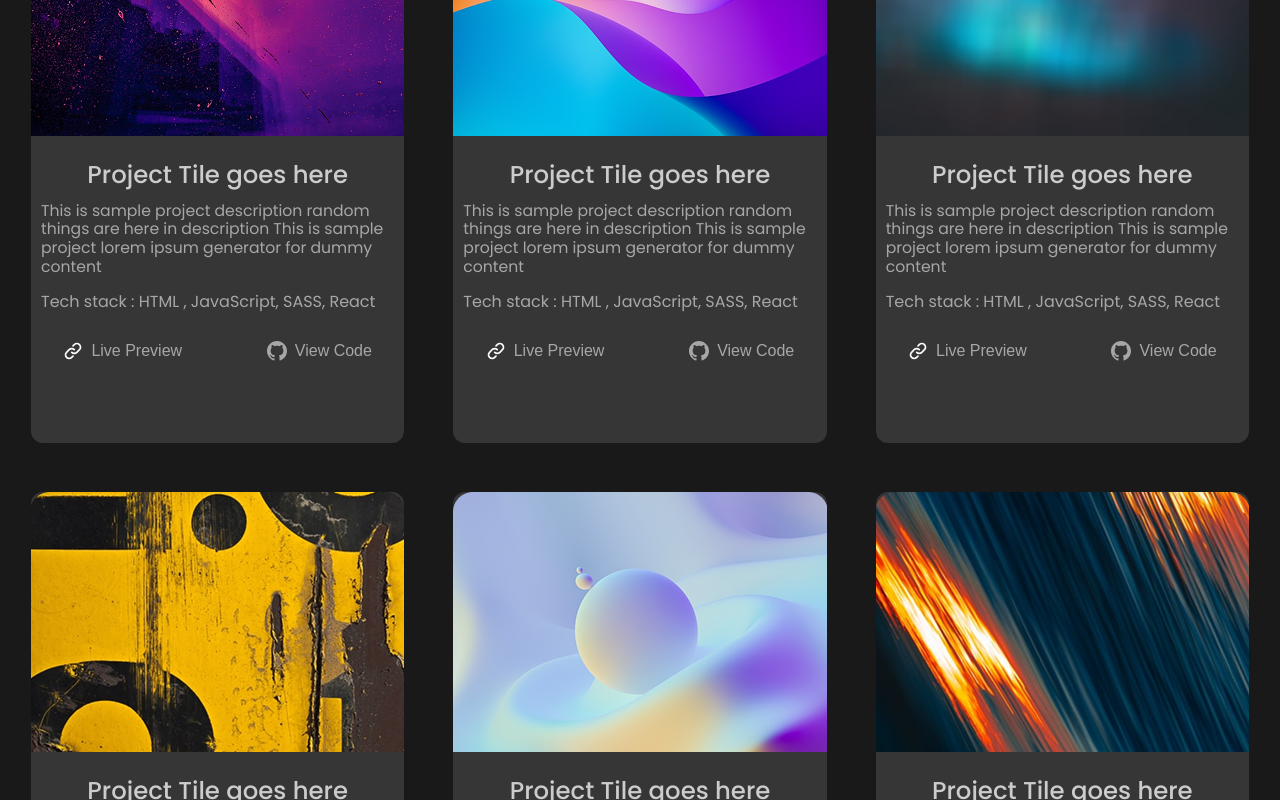
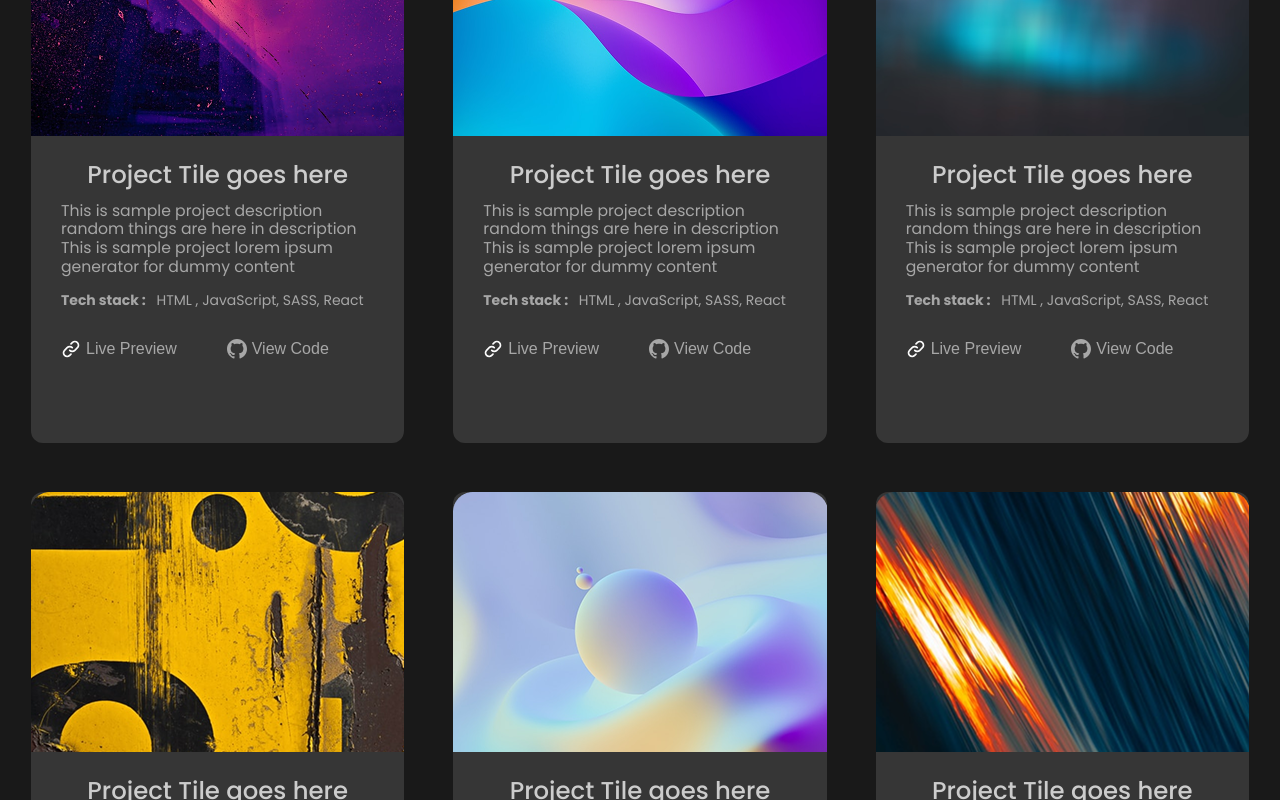
Before and after one commit to AlekseiKorolyov/portfolio, a React (Vite) app: page / in a window 1280 px wide. Shown: the part 2160-2960 px from the top of the page. Built offline with nearby package versions, Linux system fonts and the light colour scheme.

Commit message:
portfolio contact

```diff
--- a/src/layout/header/headerMenu/HeaderMenu.tsx
+++ b/src/layout/header/headerMenu/HeaderMenu.tsx
@@ -39,7 +39,7 @@ const Link = styled.a`
     font-size: 20px;
     font-weight: 500;
     text-align: center;
-    color: transparent;
+    color: transparent ;
 `
 
 const Mask = styled.span`
--- a/src/layout/sections/contact/Contact.tsx
+++ b/src/layout/sections/contact/Contact.tsx
@@ -18,7 +18,7 @@ export const Contact = () => {
                 <SectionTitle>
                     For any questions please mail me:
                 </SectionTitle>
-                <LinkMail as="a" href="#">
+                <LinkMail as="a" href="mailto:email">
                     hi@pavanmg.in
                 </LinkMail>
             </Container>
--- a/src/layout/sections/projects/Projects.tsx
+++ b/src/layout/sections/projects/Projects.tsx
@@ -15,37 +15,37 @@ const progectsArr = [
     {
         title: "Project Tile goes here",
         text: "This is sample project description random things are here in description This is sample project lorem ipsum generator for dummy content",
-        techText: "Tech stack : HTML , JavaScript, SASS, React",
+        techText: "HTML , JavaScript, SASS, React",
         src: proj1
     },
     {
         title: "Project Tile goes here",
         text: "This is sample project description random things are here in description This is sample project lorem ipsum generator for dummy content",
-        techText: "Tech stack : HTML , JavaScript, SASS, React",
+        techText: "HTML , JavaScript, SASS, React",
         src: proj2
     },
     {
         title: "Project Tile goes here",
         text: "This is sample project description random things are here in description This is sample project lorem ipsum generator for dummy content",
-        techText: "Tech stack : HTML , JavaScript, SASS, React",
+        techText: "HTML , JavaScript, SASS, React",
         src: proj3
     },
     {
         title: "Project Tile goes here",
         text: "This is sample project description random things are here in description This is sample project lorem ipsum generator for dummy content",
-        techText: "Tech stack : HTML , JavaScript, SASS, React",
+        techText: "HTML , JavaScript, SASS, React",
         src: proj4
     },
     {
         title: "Project Tile goes here",
         text: "This is sample project description random things are here in description This is sample project lorem ipsum generator for dummy content",
-        techText: "Tech stack : HTML , JavaScript, SASS, React",
+        techText: "HTML , JavaScript, SASS, React",
         src: proj5
     },
     {
         title: "Project Tile goes here",
         text: "This is sample project description random things are here in description This is sample project lorem ipsum generator for dummy content",
-        techText: "Tech stack : HTML , JavaScript, SASS, React",
+        techText: "HTML , JavaScript, SASS, React",
         src: proj6
     }
 ]
--- a/src/layout/sections/projects/project/Project.tsx
+++ b/src/layout/sections/projects/project/Project.tsx
@@ -16,7 +16,7 @@ export const Project = (props: ProjectPropsType) => {
                 <Description>
                     <Title>{props.title}</Title>
                     <Text>{props.text}</Text>
-                    <TechText>{props.techText}</TechText>
+                    <TechText><h4>Tech stack :</h4><span>{props.techText}</span></TechText>
 
                     <LinkGroup>
                     <ProjectLink href="#" target="_blank" aria-label="Linck my project">
@@ -53,7 +53,7 @@ const Image = styled.img`
 `
 
 const Description = styled.div`
-    padding: 25px 10px;
+    padding: 25px 30px;
 `
 
 
@@ -69,23 +69,31 @@ const Text = styled.p`
     margin: 15px 0;
 `
 
-const TechText = styled(Text)`
-    font-size: 16px;
+const TechText = styled.div`
+    font-size: 14px;
     margin-bottom: 30px;
+    display: flex;
+
+    h4 {
+        margin: 0;
+    }
+
+    span {
+        white-space: nowrap;
+    }
 `
 
 const LinkGroup = styled.div`
     display: flex;
-    justify-content: center;
-    gap: 40px;
-    align-items: center;
-`;
+    gap: 50px;
+`
 
 
 const ProjectLink = styled.a`
+    margin: 0;
     display: flex;
     align-items: center;
-    gap: 8px;
+    gap: 5px;
     color: ${theme.colors.font};
     text-decoration: none;
     font-size: 16px;
--- a/src/layout/styles/Global.styled.ts
+++ b/src/layout/styles/Global.styled.ts
@@ -52,13 +52,16 @@ export const GlobalStyle = createGlobalStyle`
     a {
         text-decoration: none;
         color: inherit;
+
     }
 
     button:hover,
     a:hover {
         color: antiquewhite;
-        transform: scale(1.2) translateY(-8px);
+        mix-blend-mode: difference;
+        transform: scale(1.2) translateY(-4px);
         transform-origin: center;
+
     }
 
     ul {
```
Also changed, not shown: src/components/iconBlock/LinkBlock.tsx (line endings or trailing spaces).
